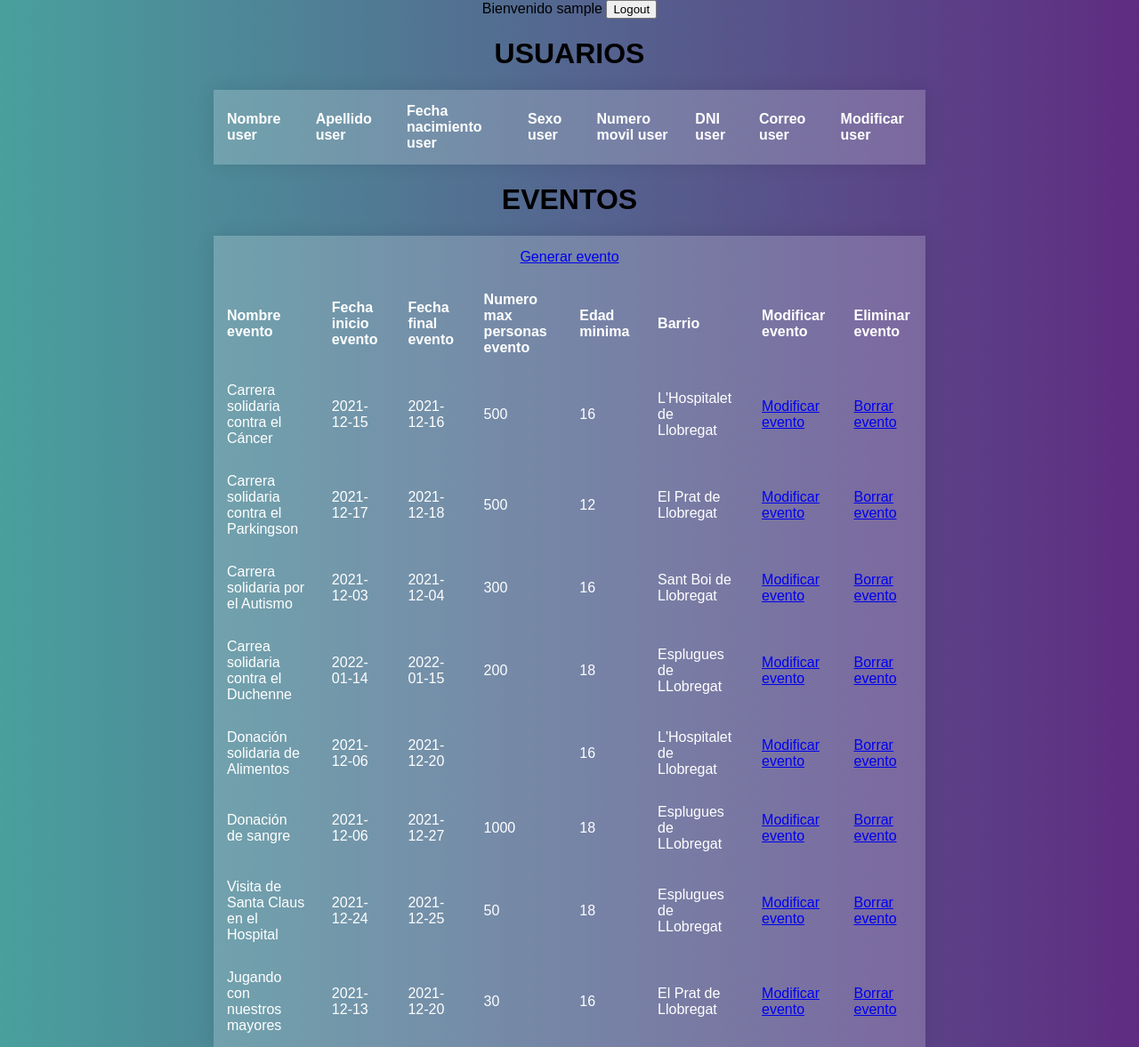
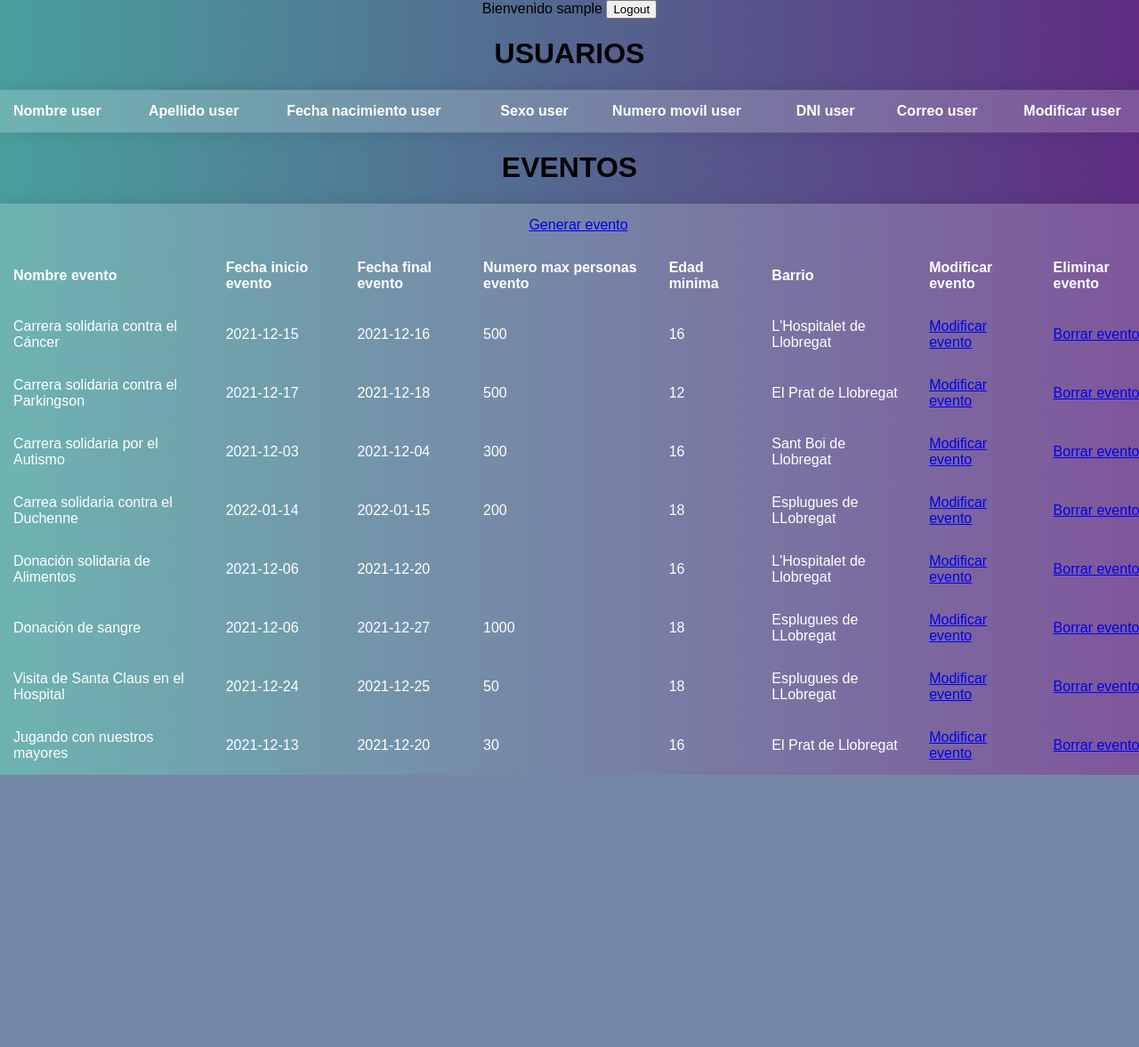
Before and after one commit to 100007217/ABP-Inscripcion, a PHP site: page /view/admin.php in a window 1280 px wide. Shown: the whole page at 89% size. After the commit the page ends 871 px from the top, so only its background shows below. Run offline with PHP 8.4, Linux system fonts and the light colour scheme; the visitor is signed in with stand-in values (Sample User, id 1); data comes from the database, SQL or seed files in the repository; a stand-in replaces the project's code that opens the database connection; lists and menus that the app fills with data are empty; some libraries are stand-ins or nearby versions.

Commit message:
Mini fix css

```diff
--- a/css/admin.css
+++ b/css/admin.css
@@ -18,7 +18,7 @@ body {
 }
 
 table {
-    width: 800px;
+    width: 1300px;
     border-collapse: collapse;
     overflow: hidden;
     box-shadow: 0 0 20px rgba(0, 0, 0, 0.1);
```
